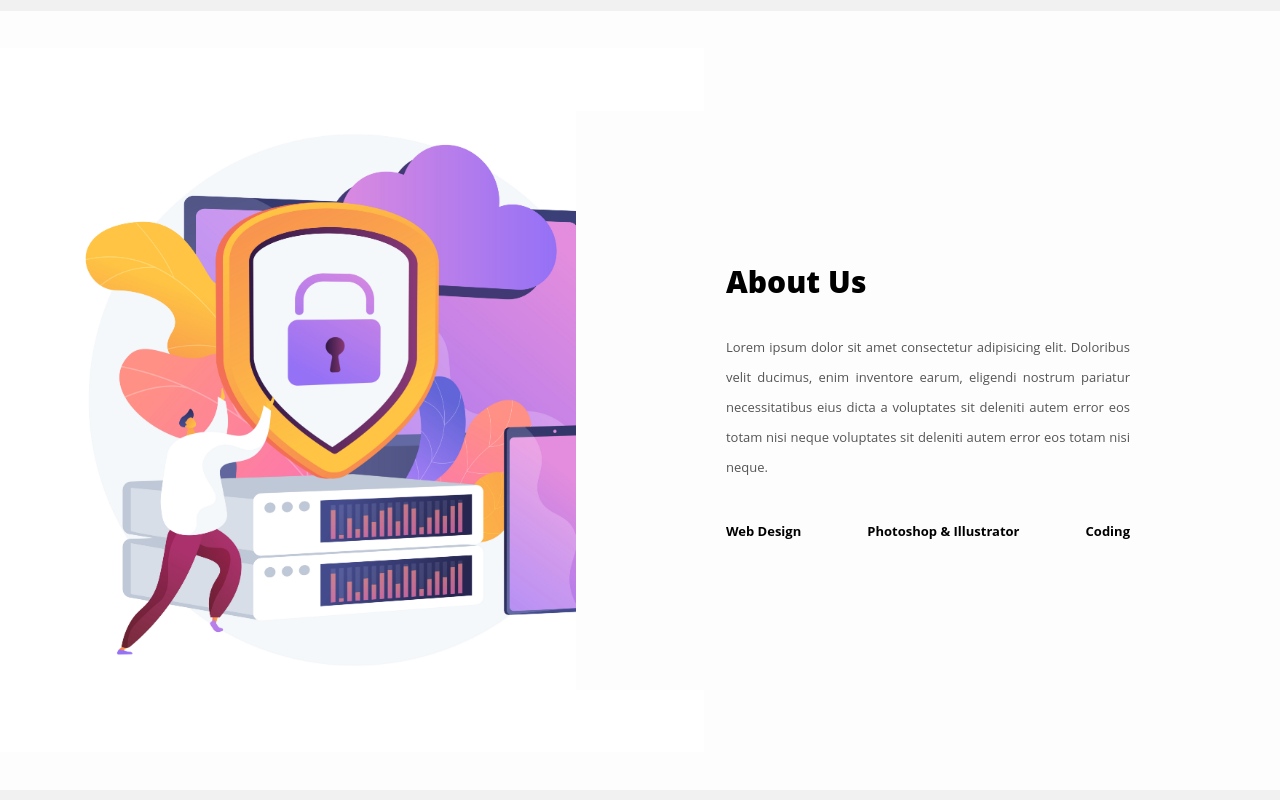
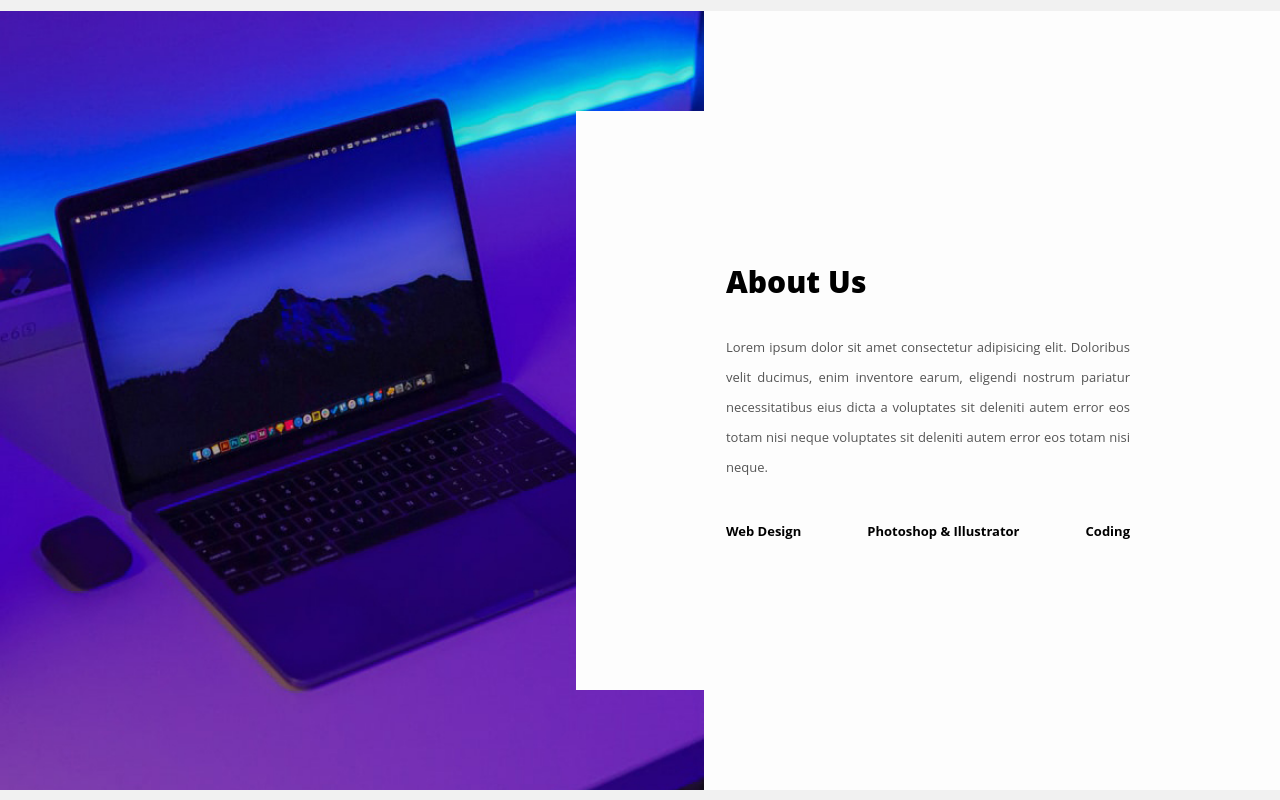
Before and after one commit to nurilhdh/TA_web_sharing, a PHP site: page /about.php in a window 1280 px wide. Run offline with PHP 8.4, Linux system fonts and the light colour scheme.

Commit message:
30_05_22

```diff
--- a/css/style_about.css
+++ b/css/style_about.css
@@ -14,7 +14,7 @@ body{
 }
 
 .about-section{
-    background: url(..assets/images/pic.jpg) no-repeat left;
+    background: url(../assets/images/pic.jpg) no-repeat left;
     background-size: 55%;
     background-color: #fdfdfd;
     overflow: hidden;
--- a/css/style_faq.css
+++ b/css/style_faq.css
@@ -7,7 +7,7 @@
 }
 body {
   font-family: 'Poppins', sans-serif;
-  background-color: #3270ce;
+  background-color: #fff;
   color: #3270ce;
 
 }
```
Also changed, not shown: assets/images/pic.jpg.
